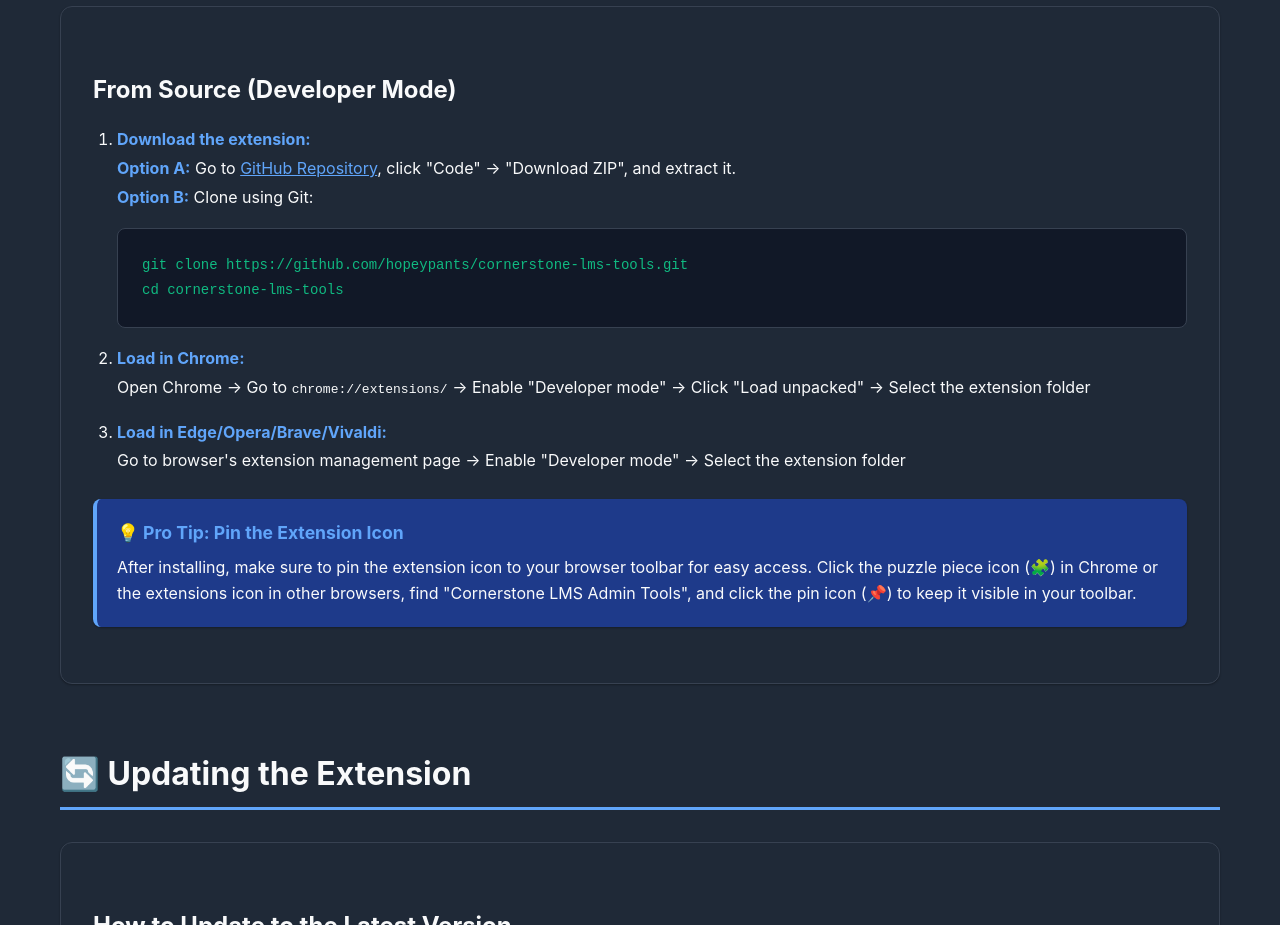
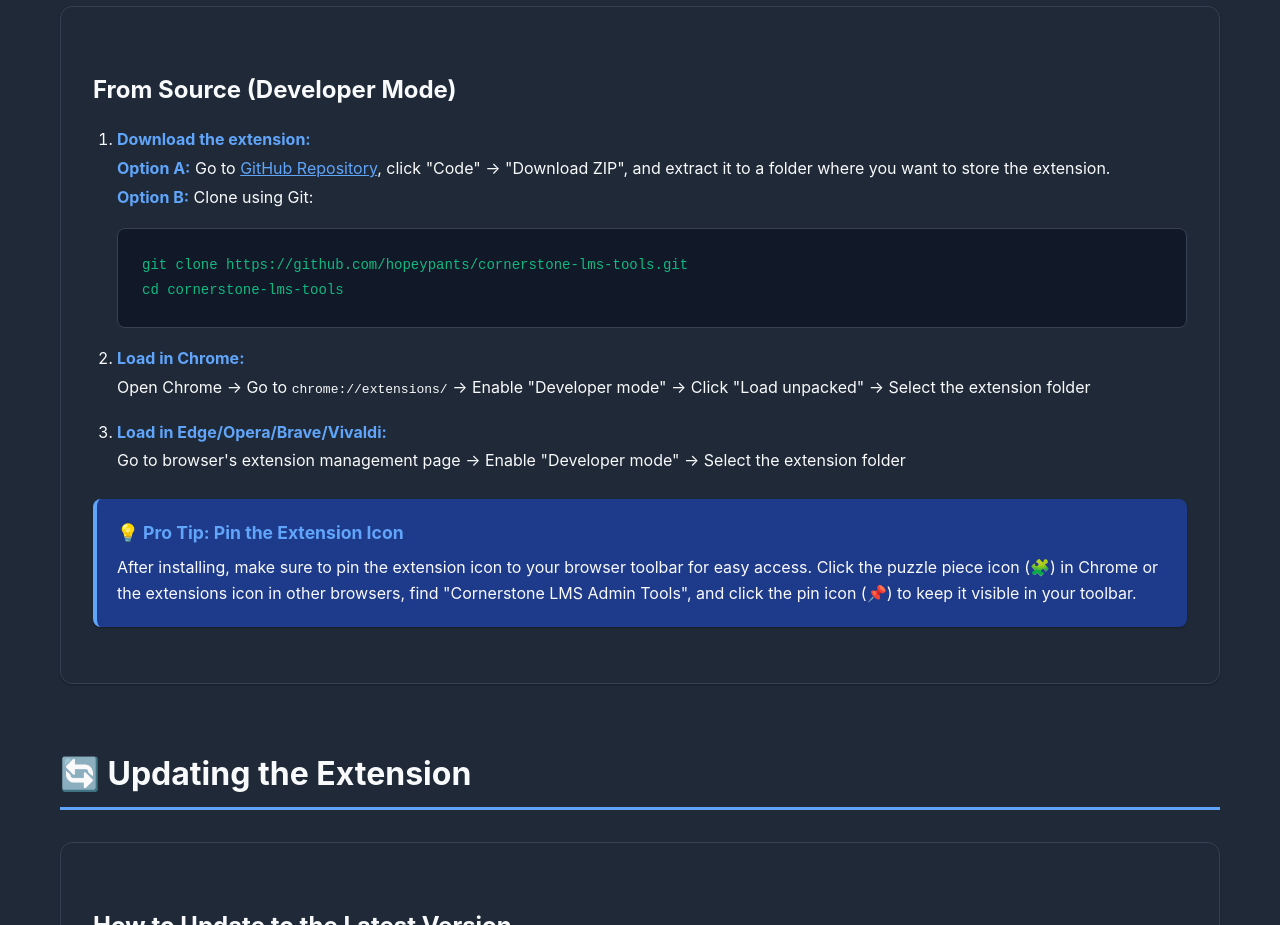
Before and after one commit to hopeypants/cornerstone-lms-tools, a browser extension: page index.html in a window 1280 px wide. Shown: the part 2100-3025 px from the top of the page. Drawn offline with Linux system fonts and the light colour scheme.

Commit message:
Updated GitHub pages

```diff
--- a/index.html
+++ b/index.html
@@ -560,7 +560,7 @@
                     <ol>
                         <li>
                             <strong>Download the extension:</strong><br>
-                            <strong>Option A:</strong> Go to <a href="https://github.com/hopeypants/cornerstone-lms-tools" target="_blank">GitHub Repository</a>, click "Code" → "Download ZIP", and extract it.<br>
+                            <strong>Option A:</strong> Go to <a href="https://github.com/hopeypants/cornerstone-lms-tools" target="_blank">GitHub Repository</a>, click "Code" → "Download ZIP", and extract it to a folder where you want to store the extension.<br>
                             <strong>Option B:</strong> Clone using Git:
                             <div class="code-block">
                                 <code>git clone https://github.com/hopeypants/cornerstone-lms-tools.git<br>cd cornerstone-lms-tools</code>
```
